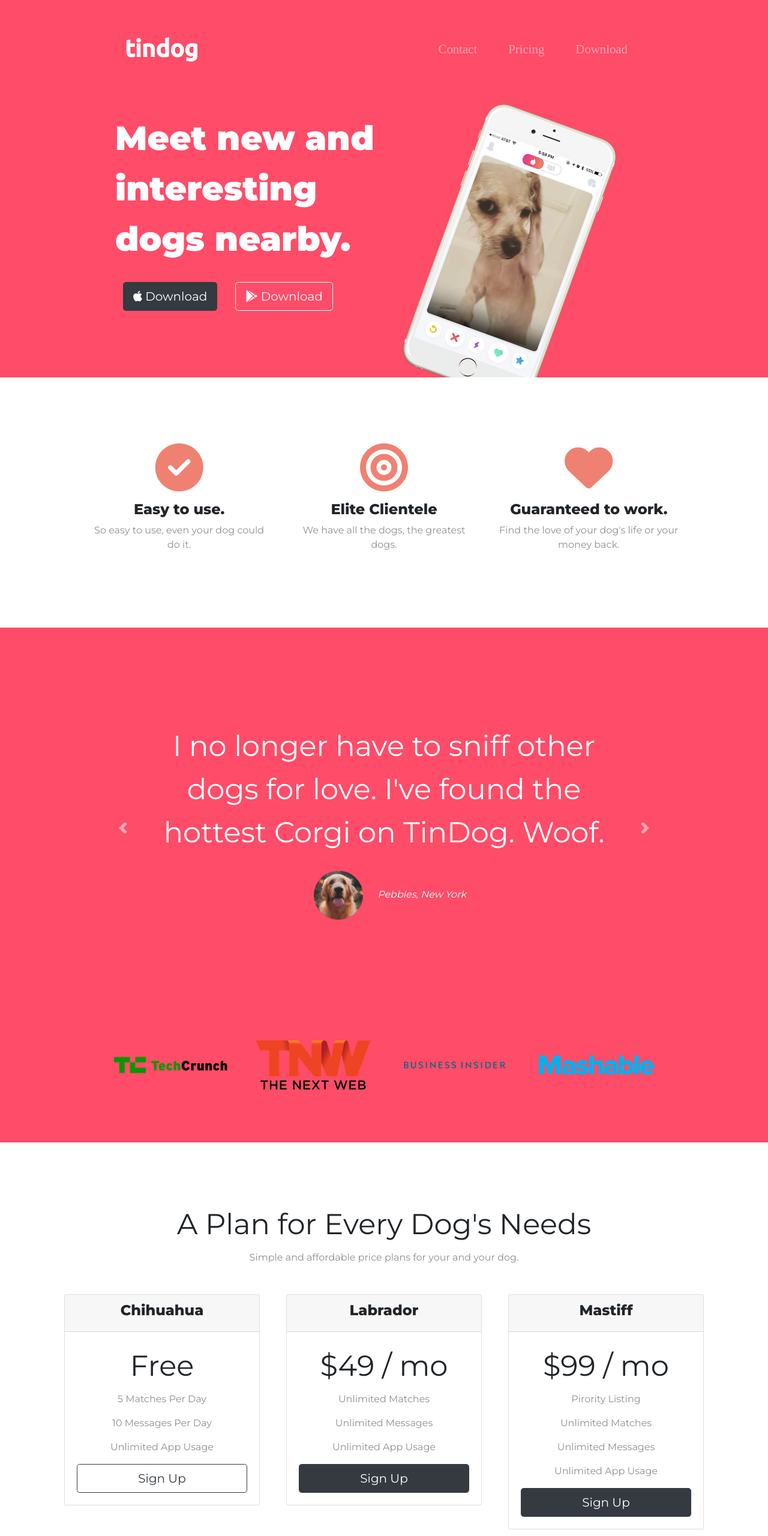
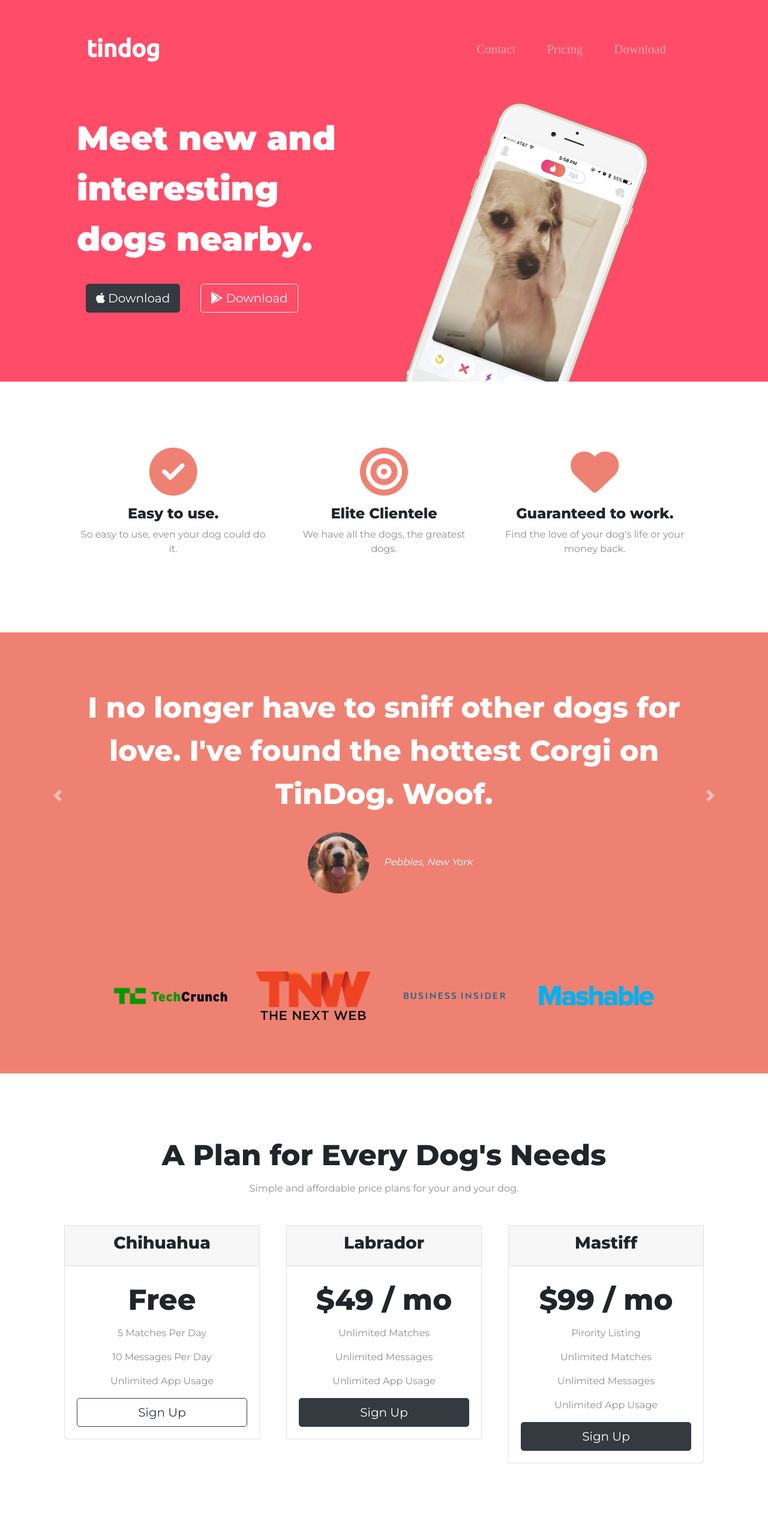
Before and after one commit to printmoonges/second_site, a plain HTML site: page index.html in a window 1280 px wide. Shown: the top 2560 px of the page at 60% size. Drawn offline with nearby package versions, Linux system fonts and the light colour scheme.

Commit message:
Add files via upload

```diff
--- a/css/styles.css
+++ b/css/styles.css
@@ -1,39 +1,45 @@
 body {
   font-family: 'Montserrat';
+  text-align: center;
 }
-h1 {
-    font-family: 'Montserrat', sans-serif;
-    font-size: 3.5rem;
-    line-height: 1.5;
-    font-weight: 900;
-  }
-h2 {
-  font-family: 'Montserrat';
-  font-size: 3rem;
-  line-height: 1.5;
-}
-h3 {
-  font-family: 'Montserrat', sans-serif;
-  font-size: 1.5rem;
-  font-weight: 800;
-}
-h4 {
-  font-family: 'Montserrat', sans-serif;
-  font-size: 3rem;
+h1, h2, h3 {
   font-weight: 800;
 }
 p {
   color: #8f8f8f;
 }
-#title {
-  color: #fff;
-  background-color: #ff4c68
+
+/* Headings */
+
+.big-header {
+  font-size: 3.5rem;
+  line-height: 1.5;
+  font-weight: 900;
 }
-.container-fluid {
-  padding: 3% 15% 7%;
+.section-header {
+  font-size: 3rem;
+  line-height: 1.5;
+}
+.feature-title {
+  font-size: 1.5rem;
 }
 
-/* navbar */
+/* Containers */
+
+.container-fluid {
+  padding: 7% 10%;
+}
+
+/* Sections */
+
+.colored-section {
+  background-color: #ff4c68;
+  color: #fff;
+}
+.white-section {
+  background-color: #fff;
+}
+/* Navbar */
 
 .navbar {
   padding-bottom: 4.5rem;
@@ -51,14 +57,14 @@ p {
   font-family: 'Montserrat-Light'
 }
 
-/* Download buttons */
+/* Title section */
 
-.dw-button {
-  margin: 5% 3% 5% 3%;
+#title {
+  text-align: left;
 }
-
-/* title image */
-
+#title .container-fluid {
+  padding: 3% 10% 7%;
+}
 .title-image {
   position: absolute;
   transform: rotate(20deg);
@@ -66,11 +72,16 @@ p {
   right: 30%;
 }
 
-/* features section */
+/* Download buttons */
+
+.dw-button {
+  margin: 5% 3% 5% 3%;
+}
+
+
+/* Features section */
 
 #features {
-  padding: 7% 10%;
-  background-color: #fff;
   position: relative;
 }
 .icon {
@@ -81,62 +92,47 @@ p {
   color: #ff4c68;
 }
 .features-column {
-  text-align: center;
   padding: 2%;
 }
 
 /* Testimonials section */
 
 #testimonials {
-  background-color: #ff4c68;
-  color: #fff;
-  padding: 7% 10%;
-  text-align: center;
+  background-color: #ef8172;
 }
 .testimonial-image {
   width: 10%;
   border-radius: 100%;
   margin: 20px;
 }
+.testimonials-text {
+  font-size: 3rem;
+  line-height: 1.5;
+}
 #press {
-  background-color: #ff4c68;
-  text-align: center;
+  background-color: #ef8172;
   padding-bottom: 3%;
 }
 .press-logo {
   width: 15%;
   margin: 20px 20px 50px;
 }
-.carousel-item {
-  padding: 7% 10%;
-}
 
 /* Pricing section */
 
 #pricing {
   padding: 100px;
-  text-align: center;
 }
 .pricing-column {
   padding: 3% 2%;
 }
-
-/* Cta section */
-
-#cta {
-  background-color: #ff4c68;
-  color: #fff;
-  text-align: center;
-  padding: 7% 10% 3%;
+.pricing-text {
+  font-size: 3rem;
+  line-height: 1.5;
 }
 
 /* Footer section */
 
-#footer {
-  background-color: #fff;
-  text-align: center;
-  padding: 3% 0;
-}
 .footer-icon {
   padding: 10px 10px;
 }
--- a/index.html
+++ b/index.html
@@ -15,7 +15,7 @@
 
 <body>
 
-  <section id="title">
+  <section class="colored-section" id="title">
     <div class="container-fluid">
 
       <!-- Nav Bar -->
@@ -45,7 +45,7 @@
 
       <div class="row">
         <div class="col-lg-6">
-          <h1>Meet new and interesting dogs nearby.</h1>
+          <h1 class="big-header">Meet new and interesting dogs nearby.</h1>
           <button type="button" class="btn btn-dark btn-lg dw-button"><i class="fab fa-apple"></i> Download</button>
           <button type="button" class="btn btn-outline-light btn-lg dw-button"><i class="fab fa-google-play"></i> Download</button>
         </div>
@@ -59,22 +59,22 @@
 
   <!-- Features -->
 
-  <section id="features">
-    <div class="container">
+  <section class="white-section" id="features">
+    <div class="container-fluid">
       <div class="row">
         <div class="features-column col-lg-4 col-md-12 col-sm-12">
           <i class="icon fas fa-check-circle fa-5x"></i>
-          <h3>Easy to use.</h3>
+          <h3 class="feature-title">Easy to use.</h3>
           <p>So easy to use, even your dog could do it.</p>
         </div>
         <div class="features-column col-lg-4 col-md-12 col-sm-12">
           <i class="icon fas fa-bullseye fa-5x"></i>
-          <h3>Elite Clientele</h3>
+          <h3 class="feature-title">Elite Clientele</h3>
           <p>We have all the dogs, the greatest dogs.</p>
         </div>
         <div class="features-column col-lg-4 col-md-12 col-sm-12">
           <i class="icon fas fa-heart fa-5x"></i>
-          <h3>Guaranteed to work.</h3>
+          <h3 class="feature-title">Guaranteed to work.</h3>
           <p>Find the love of your dog's life or your money back.</p>
         </div>
       </div>
@@ -84,17 +84,17 @@
 
   <!-- Testimonials -->
 
-  <section id="testimonials">
+  <section class="colored-section" id="testimonials">
 
     <div id="testimonial-carousel" class="carousel slide" data-ride="false">
       <div class="carousel-inner">
-        <div class="carousel-item active">
-          <h2>I no longer have to sniff other dogs for love. I've found the hottest Corgi on TinDog. Woof.</h2>
+        <div class="carousel-item active container-fluid">
+          <h2 class="testimonials-text">I no longer have to sniff other dogs for love. I've found the hottest Corgi on TinDog. Woof.</h2>
           <img class="testimonial-image" src="images/dog-img.jpg" alt="dog-profile">
           <em>Pebbles, New York</em>
         </div>
-        <div class="carousel-item">
-          <h2 class="testimonial-text">My dog used to be so lonely, but with TinDog's help, they've found the love of their life. I think.</h2>
+        <div class="carousel-item container-fluid">
+          <h2 class="testimonials-text">My dog used to be so lonely, but with TinDog's help, they've found the love of their life. I think.</h2>
           <img class="testimonial-image" src="images/lady-img.jpg" alt="lady-profile">
           <em>Beverly, Illinois</em>
         </div>
@@ -115,7 +115,7 @@
 
   <!-- Press -->
 
-  <section id="press">
+  <section class="colored-section" id="press">
     <img class="press-logo" src="images/techcrunch.png" alt="tc-logo">
     <img class="press-logo" src="images/tnw.png" alt="tnw-logo">
     <img class="press-logo" src="images/bizinsider.png" alt="biz-insider-logo">
@@ -126,9 +126,9 @@
 
   <!-- Pricing -->
 
-  <section id="pricing">
+  <section class="white-section" id="pricing">
 
-    <h2>A Plan for Every Dog's Needs</h2>
+    <h2 class="section-header">A Plan for Every Dog's Needs</h2>
     <p>Simple and affordable price plans for your and your dog.</p>
     <div class="row">
       <div class="pricing-column col-lg-4 col-md-6">
@@ -137,7 +137,7 @@
             <h3>Chihuahua</h3>
           </div>
           <div class="card-body">
-            <h2>Free</h2>
+            <h2 class="pricing-text">Free</h2>
             <p>5 Matches Per Day</p>
             <p>10 Messages Per Day</p>
             <p>Unlimited App Usage</p>
@@ -151,7 +151,7 @@
             <h3>Labrador</h3>
           </div>
           <div class="card-body">
-            <h2>$49 / mo</h2>
+            <h2 class="pricing-text">$49 / mo</h2>
             <p>Unlimited Matches</p>
             <p>Unlimited Messages</p>
             <p>Unlimited App Usage</p>
@@ -165,7 +165,7 @@
             <h3>Mastiff</h3>
           </div>
           <div class="card-body">
-            <h2>$99 / mo</h2>
+            <h2 class="pricing-text">$99 / mo</h2>
             <p>Pirority Listing</p>
             <p>Unlimited Matches</p>
             <p>Unlimited Messages</p>
@@ -188,24 +188,25 @@
 
   <!-- Call to Action -->
 
-  <section id="cta">
-
-    <h4>Find the True Love of Your Dog's Life Today.</h4>
+  <section class="colored-section" id="cta">
+    <div class="container-fluid">
+      <h3 class="big-header">Find the True Love of Your Dog's Life Today.</h3>
       <button type="button" class="btn btn-dark btn-lg dw-button"><i class="fab fa-apple"></i> Download</button>
       <button type="button" class="btn btn-outline-light btn-lg dw-button"><i class="fab fa-google-play"></i> Download</button>
-
+    </div>
   </section>
 
 
   <!-- Footer -->
 
-  <footer id="footer">
+  <footer class="white-section" id="footer">
+    <div class="container-fluid">
       <i class="footer-icon fab fa-twitter fa-1.5x"></i>
       <i class="footer-icon fab fa-facebook-f fa-1.5x"></i>
       <i class="footer-icon fab fa-instagram fa-1.5x"></i>
       <i class="footer-icon fas fa-envelope fa-1.5x"></i>
       <p>© Copyright 2021 TinDog</p>
-
+    </div>
   </footer>
   <!-- Bootstrap script -->
   <script src="https://code.jquery.com/jquery-3.5.1.slim.min.js" integrity="sha384-DfXdz2htPH0lsSSs5nCTpuj/zy4C+OGpamoFVy38MVBnE+IbbVYUew+OrCXaRkfj" crossorigin="anonymous"></script>
```
Lines whose indentation alone changed are shown as unchanged.
